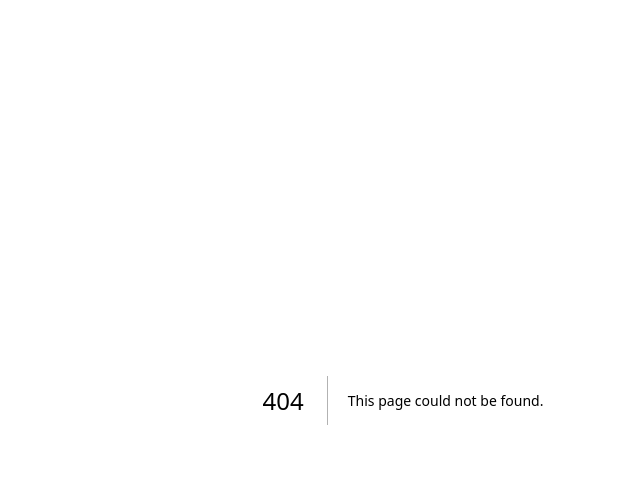
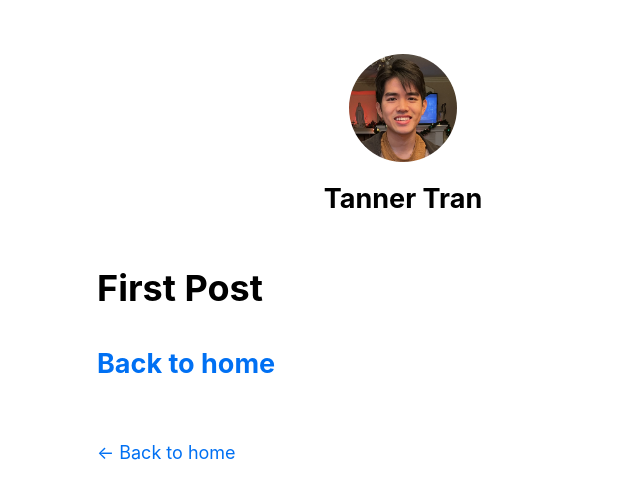
Before and after one commit to tanner9427/website, a Next.js app: page /home/first in a window 1280 px wide. Before the commit this address had no page. Shown: the top 498 px of the page, without its empty margins (237-877 px from the left). Built offline with nearby package versions, Linux system fonts and the light colour scheme.

Commit message:
updated website

```diff
--- /dev/null
+++ b/components/layout.js
@@ -0,0 +1,69 @@
+import Head from 'next/head';
+import Image from 'next/image';
+import styles from './layout.module.css';
+import utilStyles from '../styles/utils.module.css';
+import Link from 'next/link';
+
+const name = 'Tanner Tran';
+export const siteTitle = 'Next.js Sample Website';
+
+export default function Layout({ children, home }) {
+    return (
+        <div className={styles.container}>
+            <Head>
+                <link rel="icon" href="/favicon.ico" />
+                <meta
+                    name="description"
+                    content="Learn how to build a personal website using Next.js"
+                />
+                <meta
+                    property="og:image"
+                    content={`https://og-image.vercel.app/${encodeURI(
+                        siteTitle,
+                    )}.png?theme=light&md=0&fontSize=75px&images=https%3A%2F%2Fassets.vercel.com%2Fimage%2Fupload%2Ffront%2Fassets%2Fdesign%2Fnextjs-black-logo.svg`}
+                />
+                <meta name="og:title" content={siteTitle} />
+                <meta name="twitter:card" content="summary_large_image" />
+            </Head>
+            <header className={styles.header}>
+                {home ? (
+                    <>
+                        <Image
+                            priority
+                            src="/images/profile2.jpg"
+                            className={utilStyles.borderCircle}
+                            height={144}
+                            width={144}
+                            alt=""
+                        />
+                        <h1 className={utilStyles.heading2Xl}>{name}</h1>
+                    </>
+                ) : (
+                    <>
+                        <Link href="/">
+                            <Image
+                                priority
+                                src="/images/profile2.jpg"
+                                className={utilStyles.borderCircle}
+                                height={108}
+                                width={108}
+                                alt=""
+                            />
+                        </Link>
+                        <h2 className={utilStyles.headingLg}>
+                            <Link href="/" className={utilStyles.colorInherit}>
+                                {name}
+                            </Link>
+                        </h2>
+                    </>
+                )}
+            </header>
+            <main>{children}</main>
+            {!home && (
+                <div className={styles.backToHome}>
+                    <Link href="/">← Back to home</Link>
+                </div>
+            )}
+        </div>
+    );
+}
--- /dev/null
+++ b/components/layout.module.css
@@ -0,0 +1,15 @@
+.container {
+    max-width: 36rem;
+    padding: 0 1rem;
+    margin: 3rem auto 6rem;
+}
+
+.header {
+    display: flex;
+    flex-direction: column;
+    align-items: center;
+}
+
+.backToHome {
+    margin: 3rem 0 0;
+}
--- /dev/null
+++ b/pages/_app.js
@@ -0,0 +1,5 @@
+import '../styles/global.css';
+
+export default function App({ Component, pageProps }) {
+    return <Component {...pageProps} />;
+}
--- /dev/null
+++ b/pages/home/first.js
@@ -0,0 +1,25 @@
+import Link from "next/link";
+import Head from "next/head";
+import Script from "next/script";
+import Layout from '../../components/layout';
+
+export default function First() {
+    return (
+        <Layout>
+            <Head>
+                <title>First Post</title>
+            </Head>
+            <Script
+                src="https://connect.facebook.net/en_US/sdk.js"
+                strategy="lazyOnload"
+                onLoad={() =>
+                    console.log(`script loaded correctly, window.FB has been populated`)
+                }
+            />
+            <h1>First Post</h1>
+            <h2>
+                <Link href="/">Back to home</Link>
+            </h2>
+        </Layout>
+    );
+}
--- a/styles/global.css
+++ b/styles/global.css
@@ -3,7 +3,6 @@
   padding: 0;
   margin: 0;
   font-family:
-    Inter,
     -apple-system,
     BlinkMacSystemFont,
     Segoe UI,
@@ -15,18 +14,24 @@
     Droid Sans,
     Helvetica Neue,
     sans-serif;
-}
-
-a {
-  color: inherit;
-  text-decoration: none;
+  line-height: 1.6;
+  font-size: 18px;
 }
 
 * {
   box-sizing: border-box;
 }
 
+a {
+  color: #0070f3;
+  text-decoration: none;
+}
+
+a:hover {
+  text-decoration: underline;
+}
+
 img {
   max-width: 100%;
-  height: auto;
+  display: block;
 }
--- /dev/null
+++ b/styles/utils.module.css
@@ -0,0 +1,52 @@
+.heading2Xl {
+    font-size: 2.5rem;
+    line-height: 1.2;
+    font-weight: 800;
+    letter-spacing: -0.05rem;
+    margin: 1rem 0;
+}
+
+.headingXl {
+    font-size: 2rem;
+    line-height: 1.3;
+    font-weight: 800;
+    letter-spacing: -0.05rem;
+    margin: 1rem 0;
+}
+
+.headingLg {
+    font-size: 1.5rem;
+    line-height: 1.4;
+    margin: 1rem 0;
+}
+
+.headingMd {
+    font-size: 1.2rem;
+    line-height: 1.5;
+}
+
+.borderCircle {
+    border-radius: 9999px;
+}
+
+.colorInherit {
+    color: inherit;
+}
+
+.padding1px {
+    padding-top: 1px;
+}
+
+.list {
+    list-style: none;
+    padding: 0;
+    margin: 0;
+}
+
+.listItem {
+    margin: 0 0 1.25rem;
+}
+
+.lightText {
+    color: #666;
+}
```
Also changed, not shown: pages/index.js (+11 -122 lines), pages/home/first.css (added), public/images/IMG_3012-01-01.jpeg (added), public/images/profile2.jpg (added).
